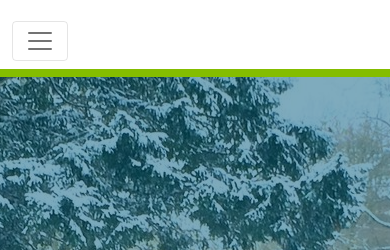
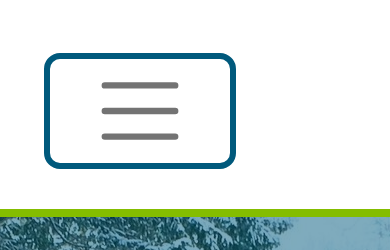
Before and after one commit to webslinga/sprucetech, a website: page public/index.html in a window 390 px wide. Shown: the part 195-445 px from the top of the page. Drawn offline with nearby package versions, Linux system fonts and the light colour scheme; files that its build step writes are made by us from their sources; a web font is replaced by a local one.

Commit message:
increase size of nav button toggler

```diff
--- a/src/scss/modules/_navigation.scss
+++ b/src/scss/modules/_navigation.scss
@@ -1,4 +1,16 @@
 .spruce-navigation {
+  .navbar-toggler {
+    border: .4rem solid $primary-blue;
+    border-radius: 1rem;
+    margin: 2rem;
+    width: 12rem;
+
+    .navbar-toggler-icon {
+      color: $primary-blue;
+      font-size: 4rem;
+    }
+  }
+
   li {
     &.nav-item {
       margin-left: 2.5rem;
```
